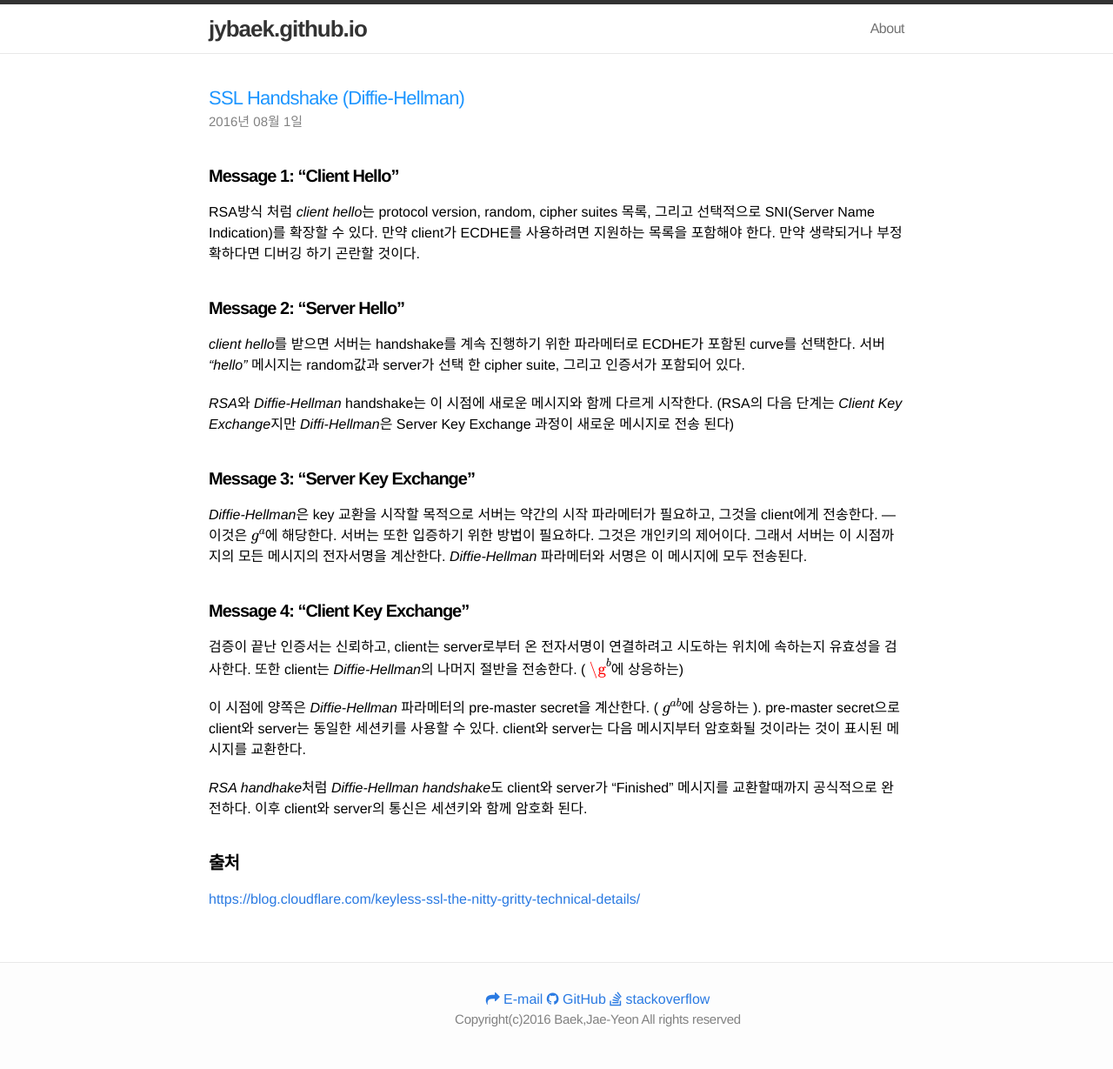
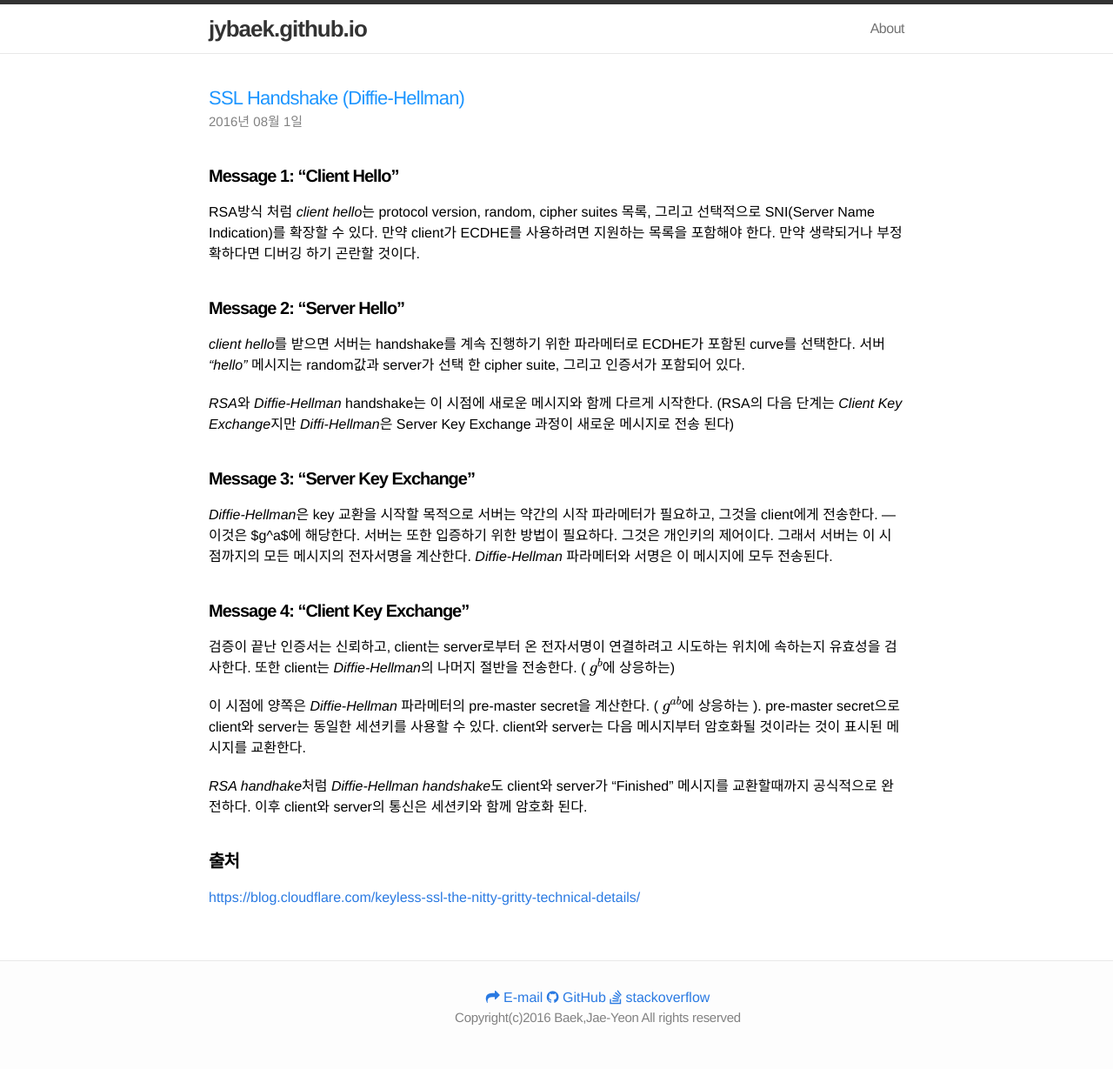
Before and after one commit to jybaek/jybaek.github.com, a Jekyll site: the page built from _posts/2016-08-01-DH-handshake.md, in a window 1280 px wide. Shown: the whole page at 87% size. Built offline with Jekyll 4.4.1, drawn with Linux system fonts in a browser that asks for light colours; nearby versions of some CDN libraries; formulas are drawn with MathJax 3; comment, search, counter and statistics services are not loaded.

Commit message:
수식 나오지 않는 문제 수정#17

```diff
--- a/_posts/2016-08-01-DH-handshake.md
+++ b/_posts/2016-08-01-DH-handshake.md
@@ -15,10 +15,10 @@
 
 
 #### **Message 3: "Server Key Exchange"**
-*Diffie-Hellman*은 key 교환을 시작할 목적으로 서버는 약간의 시작 파라메터가 필요하고, 그것을 client에게 전송한다. --- 이것은 $$ g^a $$에 해당한다. 서버는 또한 입증하기 위한 방법이 필요하다. 그것은 개인키의 제어이다. 그래서 서버는 이 시점까지의 모든 메시지의 전자서명을 계산한다. *Diffie-Hellman* 파라메터와 서명은 이 메시지에 모두 전송된다.
+*Diffie-Hellman*은 key 교환을 시작할 목적으로 서버는 약간의 시작 파라메터가 필요하고, 그것을 client에게 전송한다. --- 이것은 $g^a$에 해당한다. 서버는 또한 입증하기 위한 방법이 필요하다. 그것은 개인키의 제어이다. 그래서 서버는 이 시점까지의 모든 메시지의 전자서명을 계산한다. *Diffie-Hellman* 파라메터와 서명은 이 메시지에 모두 전송된다.
 
 #### **Message 4: "Client Key Exchange"**
-검증이 끝난 인증서는 신뢰하고, client는 server로부터 온 전자서명이 연결하려고 시도하는 위치에 속하는지 유효성을 검사한다. 또한 client는 *Diffie-Hellman*의 나머지 절반을 전송한다. ( $$ \g^b $$에 상응하는)
+검증이 끝난 인증서는 신뢰하고, client는 server로부터 온 전자서명이 연결하려고 시도하는 위치에 속하는지 유효성을 검사한다. 또한 client는 *Diffie-Hellman*의 나머지 절반을 전송한다. ( $$g^b$$에 상응하는)
 
 이 시점에 양쪽은 *Diffie-Hellman* 파라메터의 pre-master secret을 계산한다. ( $$g^{ab}$$에 상응하는 ). pre-master secret으로 client와 server는 동일한 세션키를 사용할 수 있다. client와 server는 다음 메시지부터 암호화될 것이라는 것이 표시된 메시지를 교환한다.
 
```
